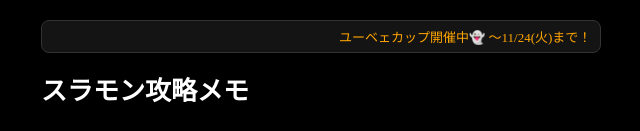
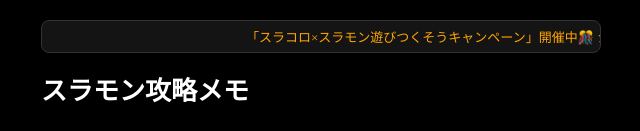
Before and after one commit to hack-w0r1d/mirrativ-slamon-info, a plain HTML site: page index.html in a window 1280 px wide. Shown: the top 131 px of the page, without its empty margins (319-959 px from the left). Drawn offline with Linux system fonts and the light colour scheme.

Commit message:
update:テロップ更新

```diff
--- a/index.html
+++ b/index.html
@@ -38,7 +38,7 @@
   <body>
     <div class="memo">
       <div class="ticker" role="region" aria-label="お知らせ">
-        <div class="ticker__track">ユーベェカップ開催中👻 〜11/24(火)まで！</div>
+        <div class="ticker__track">「スラコロ×スラモン遊びつくそうキャンペーン」開催中🎊 シーズン3は11/30(月)21:59まで！</div>
       </div>
       <h1>スラモン攻略メモ</h1>
 
```
